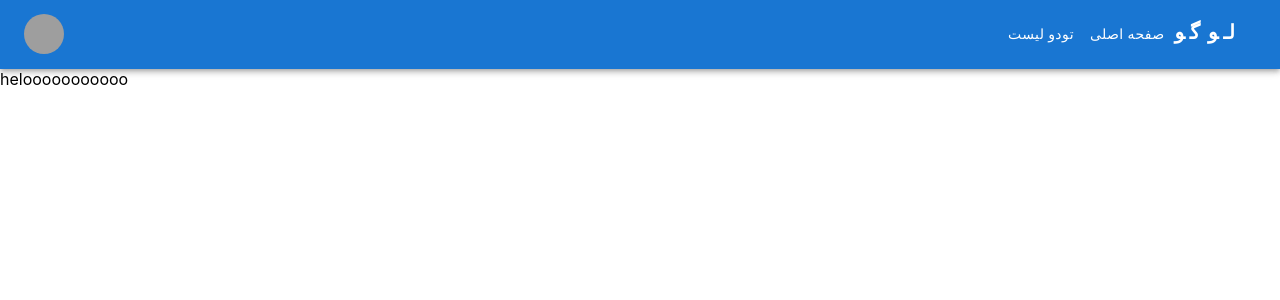
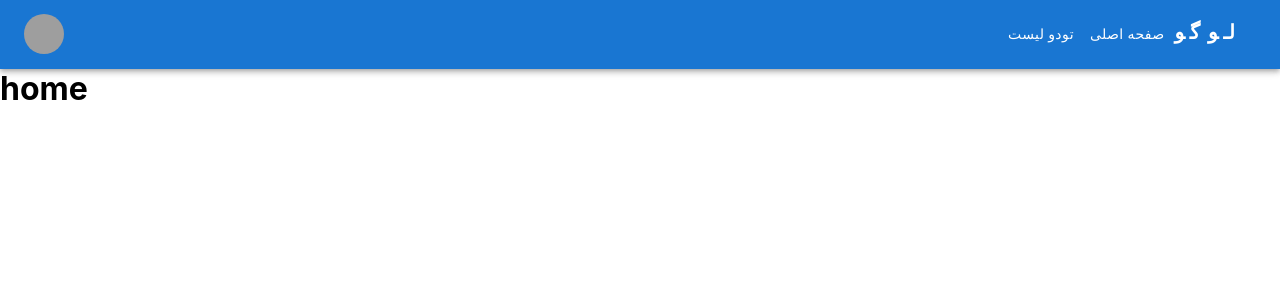
Before and after one commit to MrNezamDeveloper/sos-react-app-nezam, a React (Create React App) app: page / in a window 1280 px wide. Shown: the top 300 px of the page. Built offline with nearby package versions, Linux system fonts and the light colour scheme; grey boxes are pictures that could not be loaded.

Commit message:
handle routing and navigation between pages through header

```diff
--- a/package.json
+++ b/package.json
@@ -16,6 +16,7 @@
     "@types/react-dom": "^18.0.6",
     "react": "^18.2.0",
     "react-dom": "^18.2.0",
+    "react-router-dom": "^6.4.1",
     "react-scripts": "5.0.1",
     "typescript": "^4.8.4",
     "web-vitals": "^2.1.4"
--- a/src/App.tsx
+++ b/src/App.tsx
@@ -1,10 +1,22 @@
 import React from "react";
+import { BrowserRouter, Route, Routes } from "react-router-dom";
+import Articles from "./components/Articles";
 import ResponsiveAppBar from "./components/Header";
+import Home from "./components/Home";
+import TodoList from "./components/Todo";
 const App: React.FC = () => {
   return (
     <>
+      <BrowserRouter>
       <ResponsiveAppBar />
-      <p>helooooooooooo</p>
+        <Routes>
+          <Route path="/" element={<Home />} />
+          <Route path="articles" element={<Articles />}>
+            {/* <Route path=":teamId" element={<Team />} /> */}
+          </Route>
+          <Route path="todo-list" element={<TodoList />} />
+        </Routes>
+      </BrowserRouter>
     </>
   );
 };
--- /dev/null
+++ b/src/components/Articles.tsx
@@ -0,0 +1,7 @@
+const Articles: React.FC = () => {
+  return <div>
+    <h1>article</h1>
+  </div>;
+};
+
+export default Articles;
--- a/src/components/Header.tsx
+++ b/src/components/Header.tsx
@@ -10,8 +10,10 @@ import Container from "@mui/material/Container";
 import Avatar from "@mui/material/Avatar";
 import Button from "@mui/material/Button";
 import MenuItem from "@mui/material/MenuItem";
+import { useNavigate } from "react-router-dom";
 
 const ResponsiveAppBar: React.FC<{}> = () => {
+  const navigate = useNavigate();
   const [anchorElNav, setAnchorElNav] = React.useState<null | HTMLElement>(
     null,
   );
@@ -22,6 +24,14 @@ const ResponsiveAppBar: React.FC<{}> = () => {
 
   const handleCloseNavMenu = () => {
     setAnchorElNav(null);
+  };
+  const handleNavigation = (e: string) => {
+    setAnchorElNav(null);
+    if (e === "home") {
+      navigate("/");
+    } else {
+      navigate("/todo-list");
+    }
   };
 
   return (
@@ -41,10 +51,17 @@ const ResponsiveAppBar: React.FC<{}> = () => {
               color: "inherit",
               textDecoration: "none",
             }}
+            onClick={handleNavigation.bind(this, "home")}
           >
             لوگو
           </Typography>
-          <Box sx={{ flexGrow: 1, display: { xs: "flex", md: "none" } }}>
+          <Box
+            sx={{
+              flexGrow: 1,
+              display: { xs: "flex", md: "none" },
+              justifyContent: "flex-end",
+            }}
+          >
             <IconButton
               size="large"
               aria-label="account of current user"
@@ -71,13 +88,12 @@ const ResponsiveAppBar: React.FC<{}> = () => {
               onClose={handleCloseNavMenu}
               sx={{
                 display: { xs: "block", md: "none" },
-                justifyContent: "flex-end",
               }}
             >
-              <MenuItem onClick={handleCloseNavMenu}>
+              <MenuItem onClick={handleNavigation.bind(this, "home")}>
                 <Typography textAlign="center">صفحه اصلی</Typography>
               </MenuItem>
-              <MenuItem onClick={handleCloseNavMenu}>
+              <MenuItem onClick={handleNavigation.bind(this, "todo")}>
                 <Typography textAlign="center">تودو لیست</Typography>
               </MenuItem>
             </Menu>
@@ -97,6 +113,7 @@ const ResponsiveAppBar: React.FC<{}> = () => {
               textDecoration: "none",
               justifyContent: "flex-end",
             }}
+            onClick={handleNavigation.bind(this, "home")}
           >
             لوگو
           </Typography>
@@ -108,15 +125,16 @@ const ResponsiveAppBar: React.FC<{}> = () => {
             }}
           >
             <Button
-              onClick={handleCloseNavMenu}
+              onClick={handleNavigation.bind(this, "home")}
               sx={{ my: 2, color: "white", display: "block" }}
             >
               صفحه اصلی
             </Button>
             <Button
-              onClick={handleCloseNavMenu}
+              onClick={handleNavigation.bind(this, "todo")}
               sx={{ my: 2, color: "white", display: "block" }}
             >
+              {" "}
               تودو لیست
             </Button>
           </Box>
--- /dev/null
+++ b/src/components/Home.tsx
@@ -0,0 +1,9 @@
+const Home: React.FC = () => {
+  return (
+    <div>
+      <h1>home</h1>
+    </div>
+  );
+};
+
+export default Home;
--- /dev/null
+++ b/src/components/Todo.tsx
@@ -0,0 +1,7 @@
+const TodoList: React.FC = () => {
+  return <div>
+    <h1>todo list</h1>
+  </div>;
+};
+
+export default TodoList;
```
Also changed, not shown: 1 other file (tests, documents, lock files or other folders).
